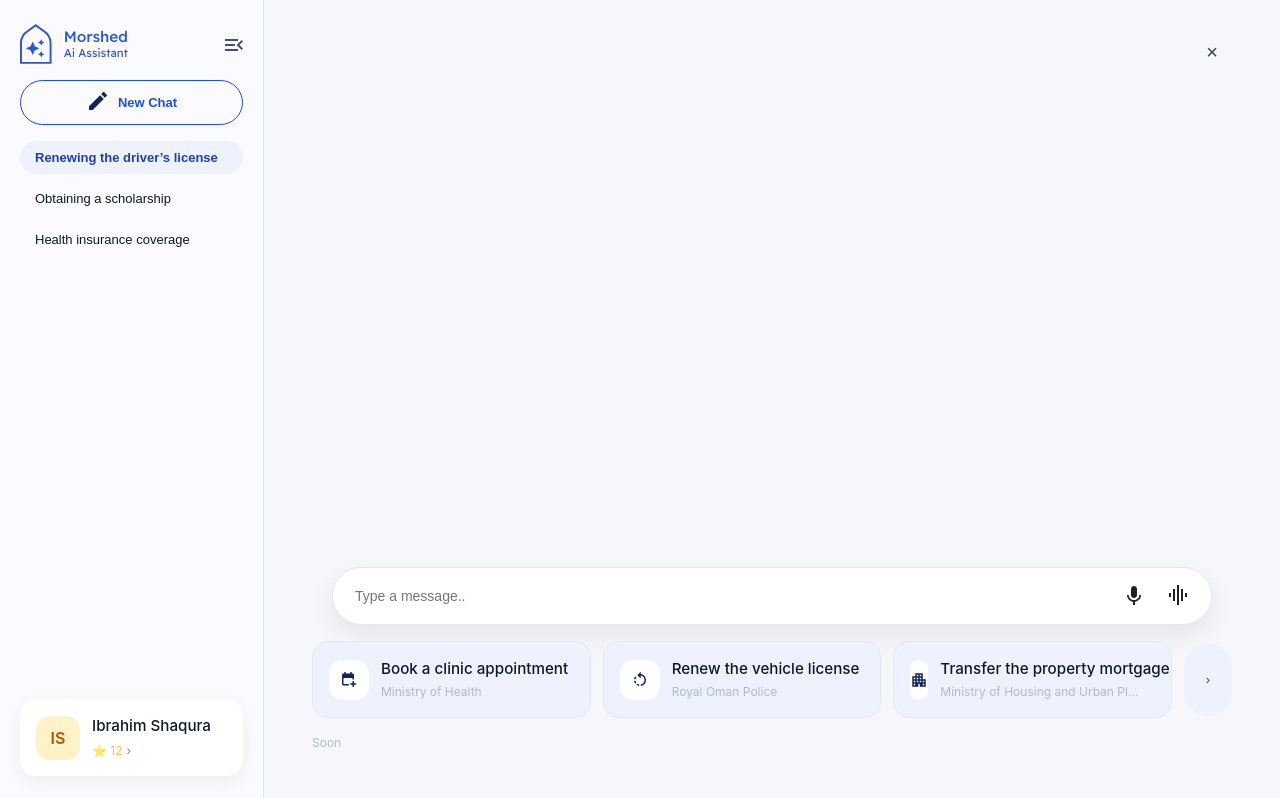
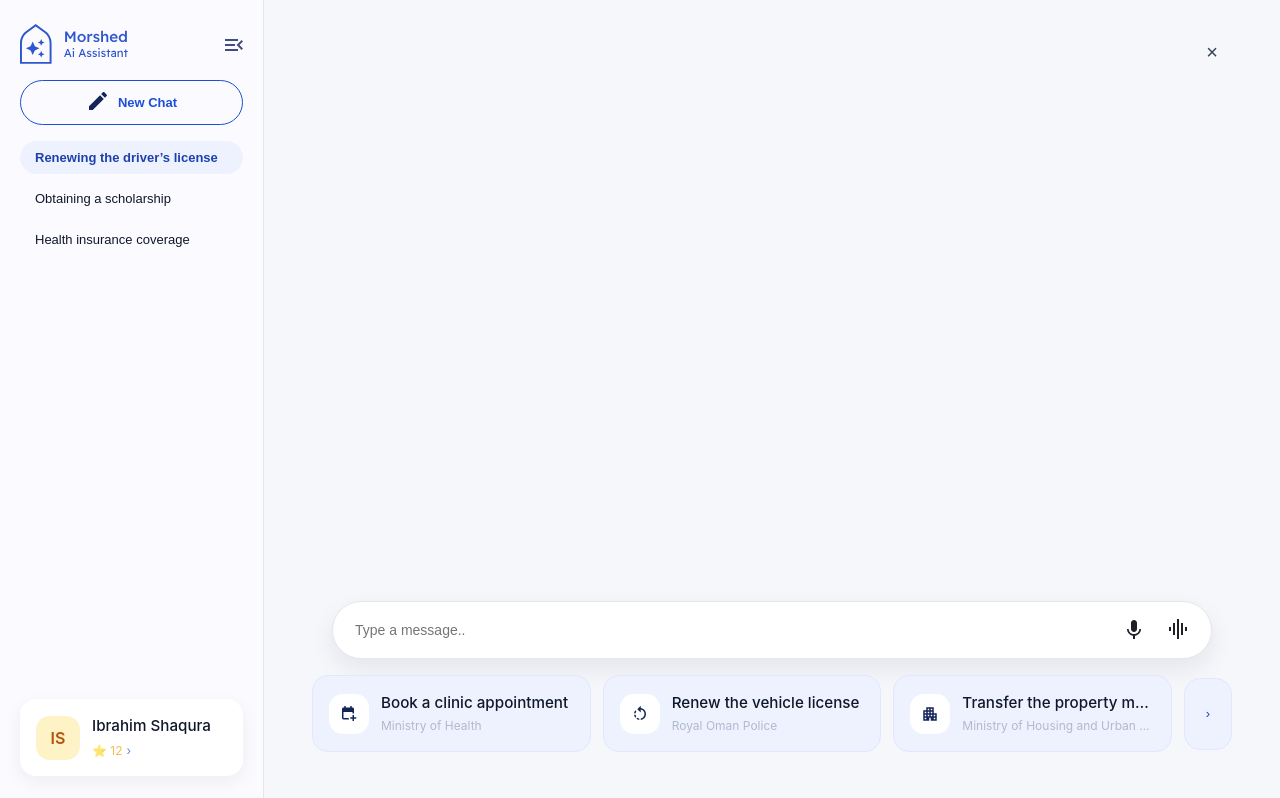
Before and after one commit to alaa-alsalehi/murshad, a React (Vite) app in the folder dashboard/: page / in a window 1280 px wide. Built offline with nearby package versions, Linux system fonts and the light colour scheme; what frappe-react-sdk would draw is missing.

Commit message:
fix: next suggestion issue

```diff
--- a/dashboard/src/App.css
+++ b/dashboard/src/App.css
@@ -524,12 +524,13 @@
   display: flex;
   align-items: center;
   gap: 12px;
-  border-radius: 18px;
+  border-radius: 16px;
   padding: 16px;
 }
 
 .ai-card-icon {
   width: 40px;
+  min-width: 40px;
   height: 40px;
   border-radius: 14px;
   background: #ffffff;
@@ -537,12 +538,15 @@
   align-items: center;
   justify-content: center;
   font-size: 18px;
+  flex-shrink: 0;
 }
 
 .ai-card-body {
   display: flex;
   flex-direction: column;
   gap: 2px;
+  min-width: 0;
+  flex: 1;
 }
 
 .ai-card-title {
@@ -551,6 +555,7 @@
   overflow: hidden;
   text-overflow: ellipsis;
   white-space: nowrap;
+  min-width: 0;
 }
 
 .ai-card-subtitle {
@@ -558,15 +563,19 @@
   overflow: hidden;
   text-overflow: ellipsis;
   white-space: nowrap;
+  min-width: 0;
 }
 
 .ai-suggestion-next {
-  width: 48px;
-  height: 72px;
-  border-radius: 18px;
+  width: 48px !important;
+  height: 72px !important;
+  min-height: 72px !important;
+  max-height: 72px !important;
+  border-radius: 16px;
   font-size: 22px;
   color: var(--gup-color-brand-strong);
   background: var(--gup-color-suggestion);
+  box-sizing: border-box;
 }
 
 .ai-soon-label {
--- a/dashboard/src/App.jsx
+++ b/dashboard/src/App.jsx
@@ -439,7 +439,11 @@ function AiAssistantPage() {
                 size="sm"
                 className="ai-close-button"
                 aria-label="Close main area"
-                onClick={() => setIsMainVisible(false)}
+                onClick={() => {
+                  setIsMainVisible(false)
+                  setDrafts([])
+                  setInput('')
+                }}
                 style={{
                   width: 40,
                   height: 40,
@@ -489,14 +493,20 @@ function AiAssistantPage() {
                 </Stack>
               </form>
 
+              {drafts.length === 0 && (
+                <>
                   <div className="ai-suggestions">
                     {quickCards.map((card) => (
                       <Card
                         key={card.title}
                         className="ai-suggestion-card"
+                        onClick={() => {
+                          setDrafts((prev) => [...prev, card.title])
+                        }}
                         style={{
                           background: 'var(--gup-color-suggestion)',
                           border: '1px solid var(--gup-color-suggestion-border)',
+                          cursor: 'pointer',
                         }}
                       >
                         <div className="ai-card-icon">{card.icon}</div>
@@ -518,18 +528,22 @@ function AiAssistantPage() {
                       style={{
                         width: 48,
                         height: 72,
+                        minHeight: 72,
+                        maxHeight: 72,
                         justifyContent: 'center',
                         background: 'var(--gup-color-suggestion)',
+                        border: '1px solid var(--gup-color-suggestion-border)',
                         color: 'var(--gup-color-brand-strong)',
+                        padding: '16px 14px',
+                        borderRadius: 16,
+                        boxSizing: 'border-box',
                       }}
                     >
                       ›
                     </Button>
                   </div>
-
-              <Text variant="caption" color="muted" className="ai-soon-label">
-                Soon
-              </Text>
+                </>
+              )}
             </div>
           </Layout.Content>
         )}
```
Lines whose indentation alone changed are shown as unchanged.
